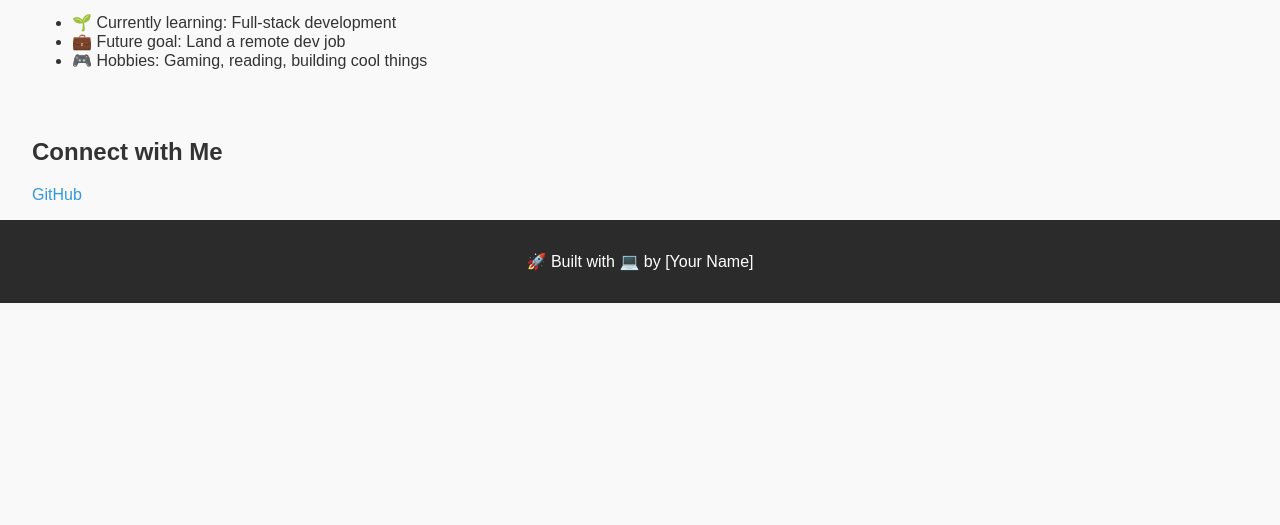
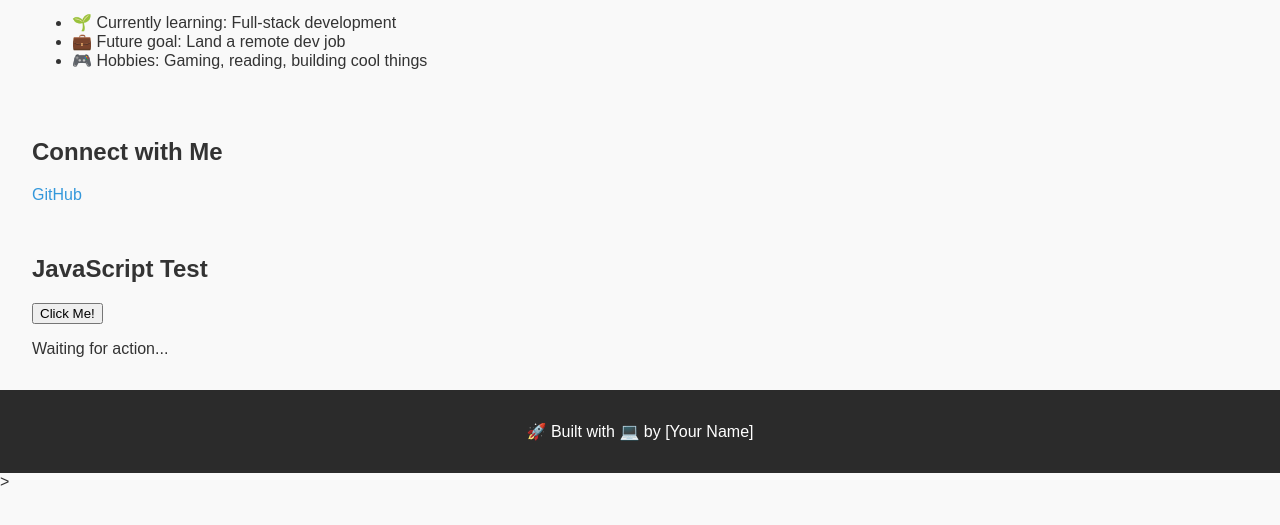
Before and after one commit to pntz20/about-me, a plain HTML site: page index.html in a window 1280 px wide. Shown: the part 251-776 px from the top of the page. Drawn offline with Linux system fonts and the light colour scheme.

Commit message:
Added and Fix JS Interaction bug

```diff
--- a/index.html
+++ b/index.html
@@ -6,6 +6,7 @@
   <title>About Me</title>
   <link rel="stylesheet" href="style.css" />
 </head>
+
 <body>
   <header>
     <h1>Hello, I'm [Your Name]</h1>
@@ -27,8 +28,15 @@
     <a href="https://github.com/your-username" target="_blank">GitHub</a>
   </section>
 
+  <section>
+  <h2>JavaScript Test</h2>
+  <button id="clickButton">Click Me!</button>
+  <p id="responseText">Waiting for action...</p>
+</section>
+
   <footer>
     <p>🚀 Built with 💻 by [Your Name]</p>
   </footer>
+<script src="script.js"></script>>
 </body>
 </html>
--- /dev/null
+++ b/script.js
@@ -0,0 +1,6 @@
+const button = document.getElementById("clickButton");
+const response = document.getElementById("responseText");
+
+button.addEventListener("click", function () {
+  response.textContent = "You clicked the button!";
+});
```
